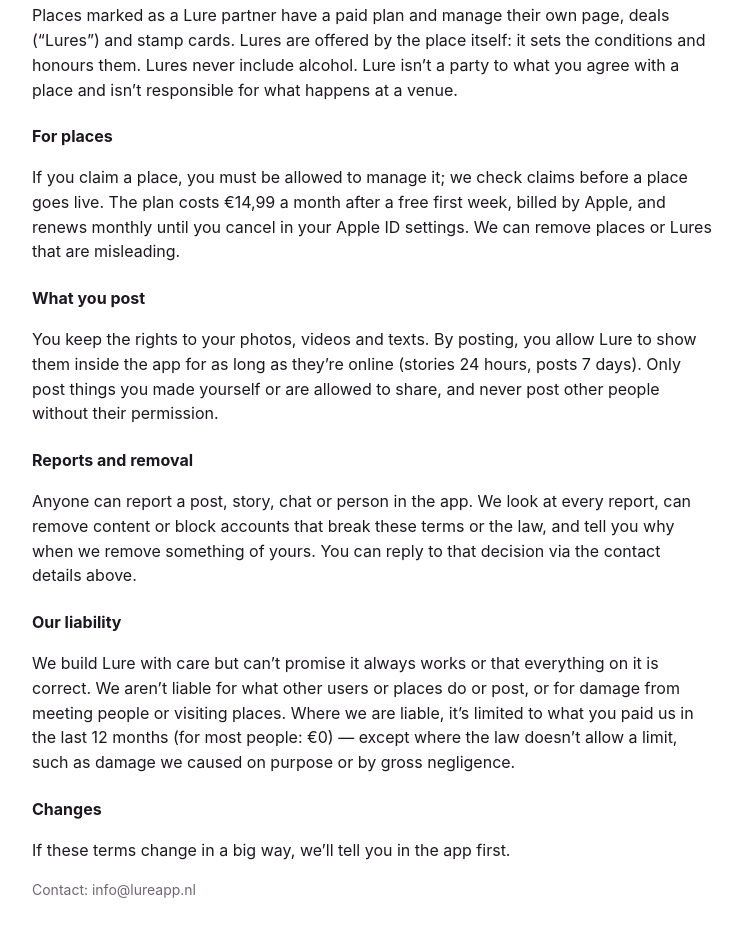
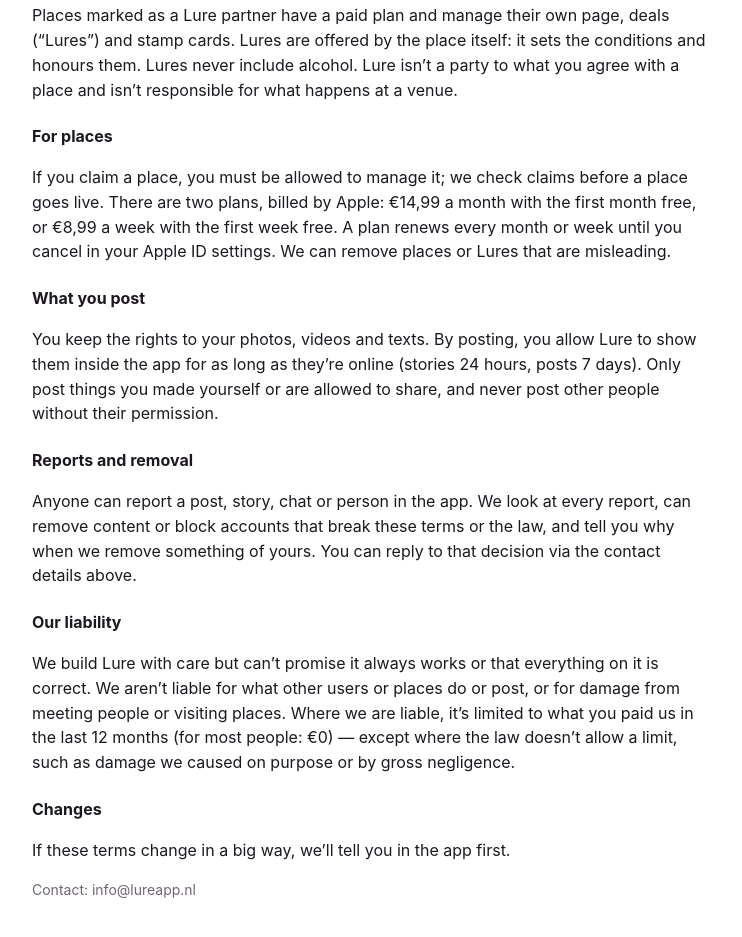
Before and after one commit to jordymulch-prog/lureapp-site, a plain HTML site: page terms.html in a window 1280 px wide. Shown: the part 928-1865 px from the top of the page, without its empty margins (268-1010 px from the left). Drawn offline with Linux system fonts and the light colour scheme.

Commit message:
Terms: monthly €14,99 (first month free) or weekly €8,99 (first week free)
Co-Authored-By: Claude Opus 5.5 <noreply@anthropic.com>
Claude-Session: https://claude.ai/code/session_01VLWEVQA8BZLUWtfjmcpk7V

```diff
--- a/terms.html
+++ b/terms.html
@@ -4,7 +4,7 @@
 <h3>Meeting people</h3><p>Lure helps you see where things happen and who is around. People you meet through Lure are responsible for their own behaviour; Lure doesn’t screen or check users and can’t guarantee who someone is. Meet in public places, tell a friend where you are, and leave if something feels wrong. You go to plans, places and meet-ups on your own responsibility. If someone breaks the law, report it to the police and to us.</p>
 <h3>Places on the map</h3><p>The map shows public places (cafés, bars, clubs and more) using open data from OpenStreetMap. Showing a place does not mean it works with Lure, endorses Lure or knows about it. Opening hours, crowd levels and other details can be wrong. Own a place and want it changed or removed? Contact us and we’ll fix it.</p>
 <h3>Lure partners</h3><p>Places marked as a Lure partner have a paid plan and manage their own page, deals (“Lures”) and stamp cards. Lures are offered by the place itself: it sets the conditions and honours them. Lures never include alcohol. Lure isn’t a party to what you agree with a place and isn’t responsible for what happens at a venue.</p>
-<h3>For places</h3><p>If you claim a place, you must be allowed to manage it; we check claims before a place goes live. The plan costs €14,99 a month after a free first week, billed by Apple, and renews monthly until you cancel in your Apple ID settings. We can remove places or Lures that are misleading.</p>
+<h3>For places</h3><p>If you claim a place, you must be allowed to manage it; we check claims before a place goes live. There are two plans, billed by Apple: €14,99 a month with the first month free, or €8,99 a week with the first week free. A plan renews every month or week until you cancel in your Apple ID settings. We can remove places or Lures that are misleading.</p>
 <h3>What you post</h3><p>You keep the rights to your photos, videos and texts. By posting, you allow Lure to show them inside the app for as long as they’re online (stories 24 hours, posts 7 days). Only post things you made yourself or are allowed to share, and never post other people without their permission.</p>
 <h3>Reports and removal</h3><p>Anyone can report a post, story, chat or person in the app. We look at every report, can remove content or block accounts that break these terms or the law, and tell you why when we remove something of yours. You can reply to that decision via the contact details above.</p>
 <h3>Our liability</h3><p>We build Lure with care but can’t promise it always works or that everything on it is correct. We aren’t liable for what other users or places do or post, or for damage from meeting people or visiting places. Where we are liable, it’s limited to what you paid us in the last 12 months (for most people: €0) — except where the law doesn’t allow a limit, such as damage we caused on purpose or by gross negligence.</p>
```
